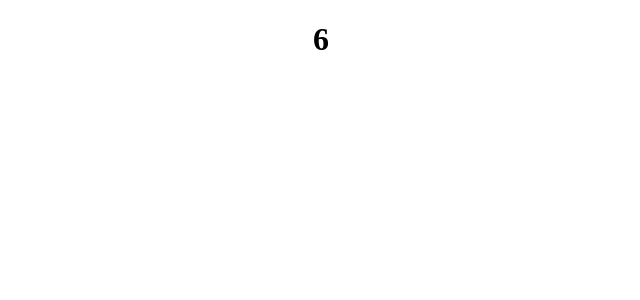
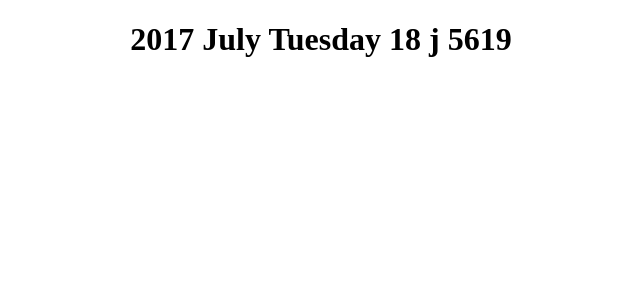
Before and after one commit to Can9UA/angular-redux, an Angular app: page / in a window 1280 px wide. Shown: the top 300 px of the page, without its empty margins (319-959 px from the left). Built offline with nearby package versions, Linux system fonts and the light colour scheme.

Commit message:
added date pipe

```diff
--- a/src/app/app.component.html
+++ b/src/app/app.component.html
@@ -1,6 +1,6 @@
 <!--The content below is only a placeholder and can be replaced.-->
 <div style="text-align:center">
   <h1>
-   {{clock | async}}
+   {{clock | async | date:'y MMMM EEEE d j ms'}}
   </h1>
 </div>
--- a/src/app/app.component.ts
+++ b/src/app/app.component.ts
@@ -1,6 +1,7 @@
 import { Component } from '@angular/core';
 import { Observable } from 'rxjs/Observable';
 import 'rxjs/add/observable/interval';
+import 'rxjs/add/operator/map';
 
 @Component({
   selector: 'app-root',
@@ -8,7 +9,8 @@ import 'rxjs/add/observable/interval';
   styleUrls: ['./app.component.scss']
 })
 export class AppComponent {
-  clock = Observable.interval(1000);
+  clock = Observable.interval(1000)
+                    .map(() => new Date());
 
   constructor() {
     this.clock.subscribe((i) => console.log(i));
```
